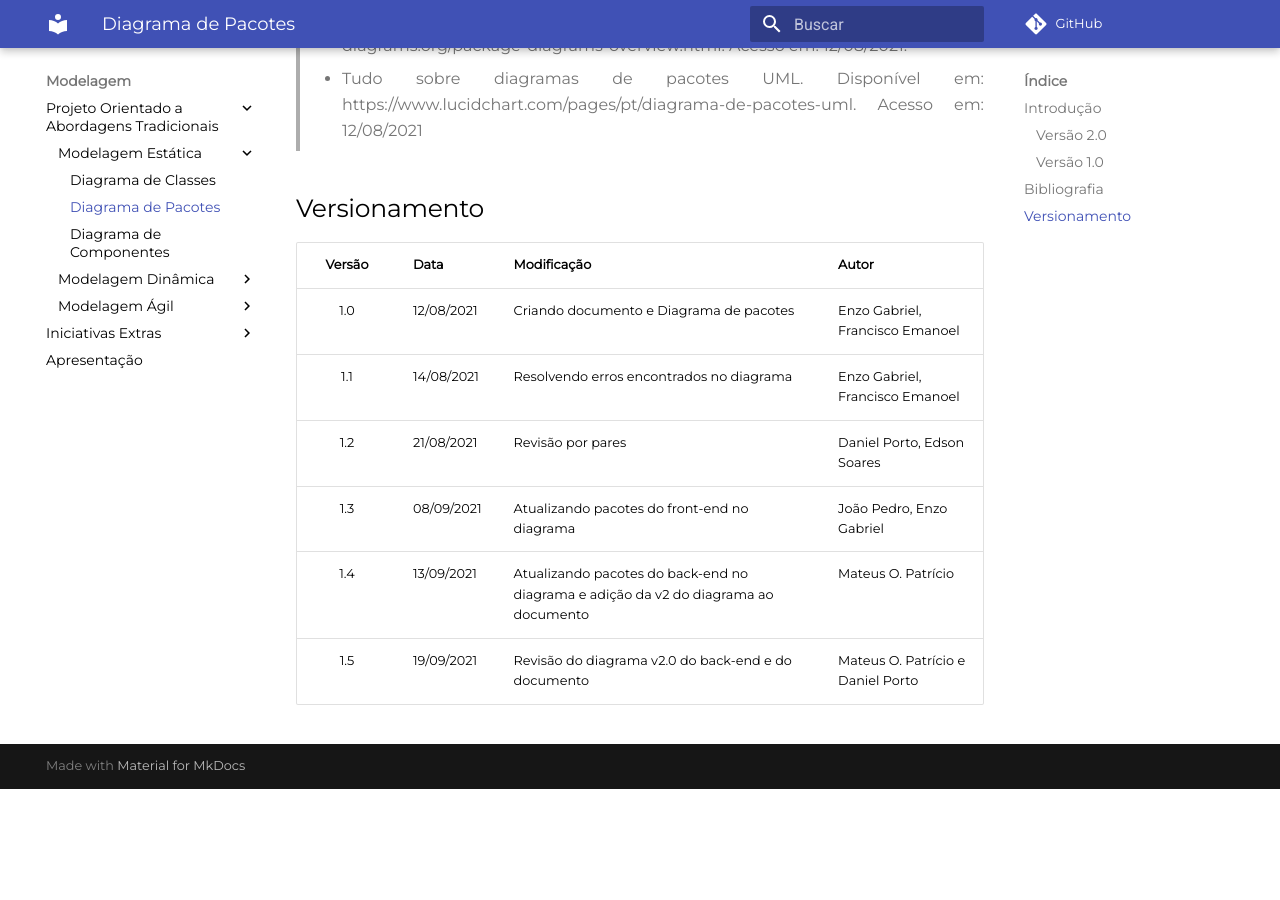
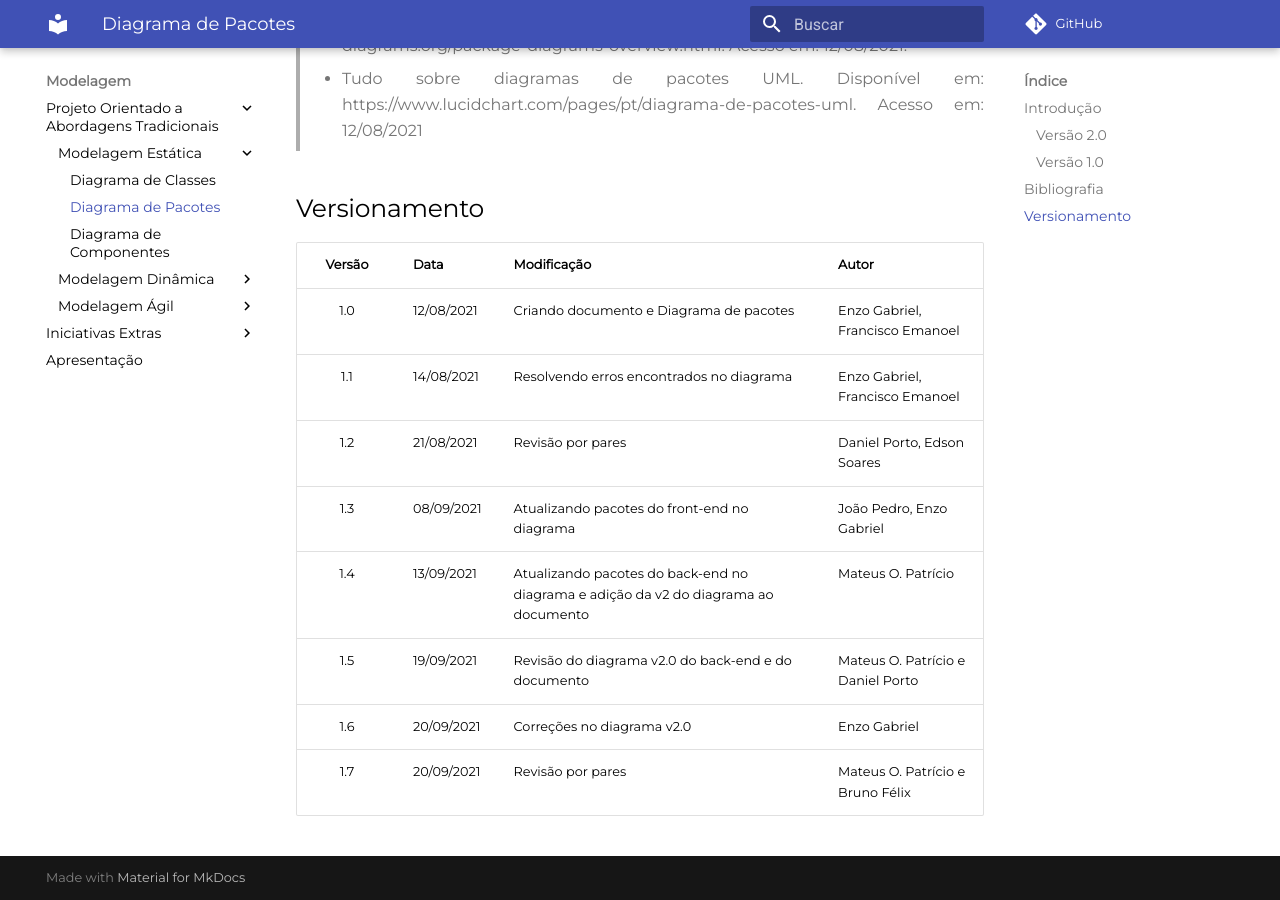
Before and after one commit to UnBArqDsw2021-1/2021.1_G6_Curumim, an MkDocs documentation site: the page built from docs/modelagem/modelagem-estatica/diagrama-de-pacotes.md, in a window 1280 px wide and 900 px high, scrolled down 1864 px. Built offline with MkDocs 1.6.1 and Material for MkDocs 9.7.7, drawn with Linux system fonts in a browser that asks for light colours; comment, search, counter and statistics services are not loaded; before the commit the page ends 2653 px from its top, so only the background shows below that.

Commit message:
doc(#154) Adição do versionamento

```diff
--- a/docs/modelagem/modelagem-estatica/diagrama-de-pacotes.md
+++ b/docs/modelagem/modelagem-estatica/diagrama-de-pacotes.md
@@ -32,3 +32,5 @@ https://www.lucidchart.com/pages/pt/diagrama-de-pacotes-uml. Acesso em: 12/08/20
 |1.3| 08/09/2021 | Atualizando pacotes do front-end no diagrama | João Pedro, Enzo Gabriel |
 |1.4| 13/09/2021 | Atualizando pacotes do back-end no diagrama e adição da v2 do diagrama ao documento | Mateus O. Patrício |
 |1.5| 19/09/2021 | Revisão do diagrama v2.0 do back-end e do documento | Mateus O. Patrício e Daniel Porto |
+|1.6| 20/09/2021 | Correções no diagrama v2.0 | Enzo Gabriel |
+|1.7| 20/09/2021 | Revisão por pares | Mateus O. Patrício e Bruno Félix |
```
